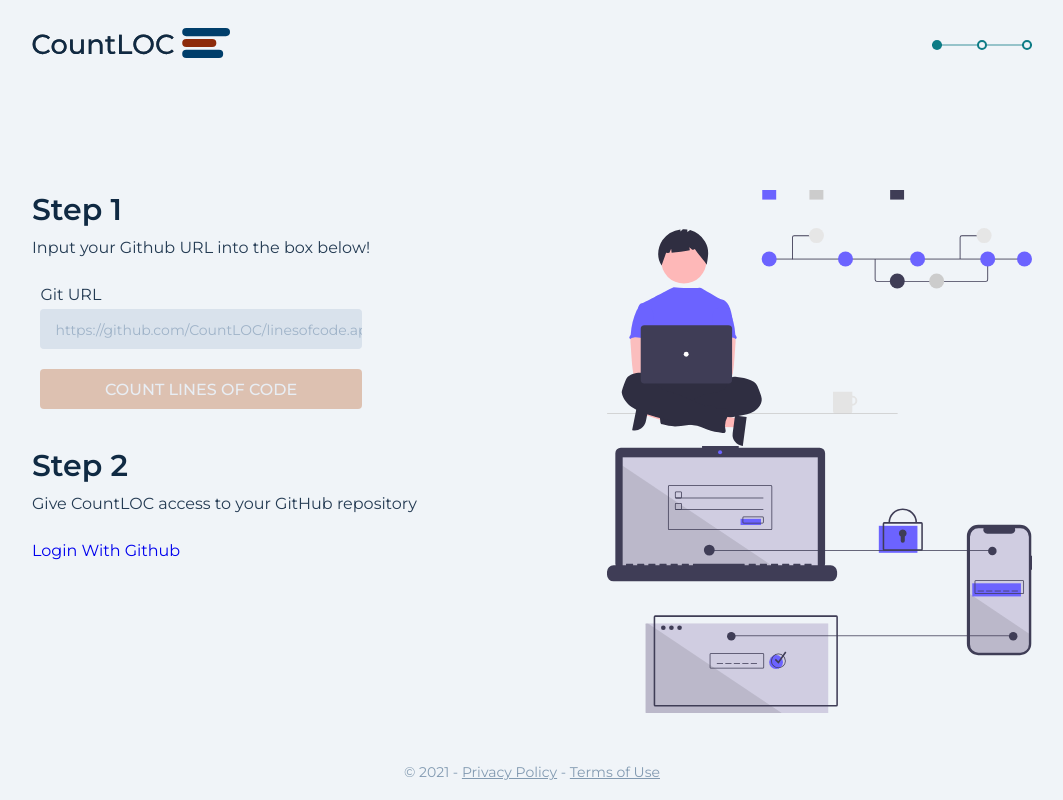
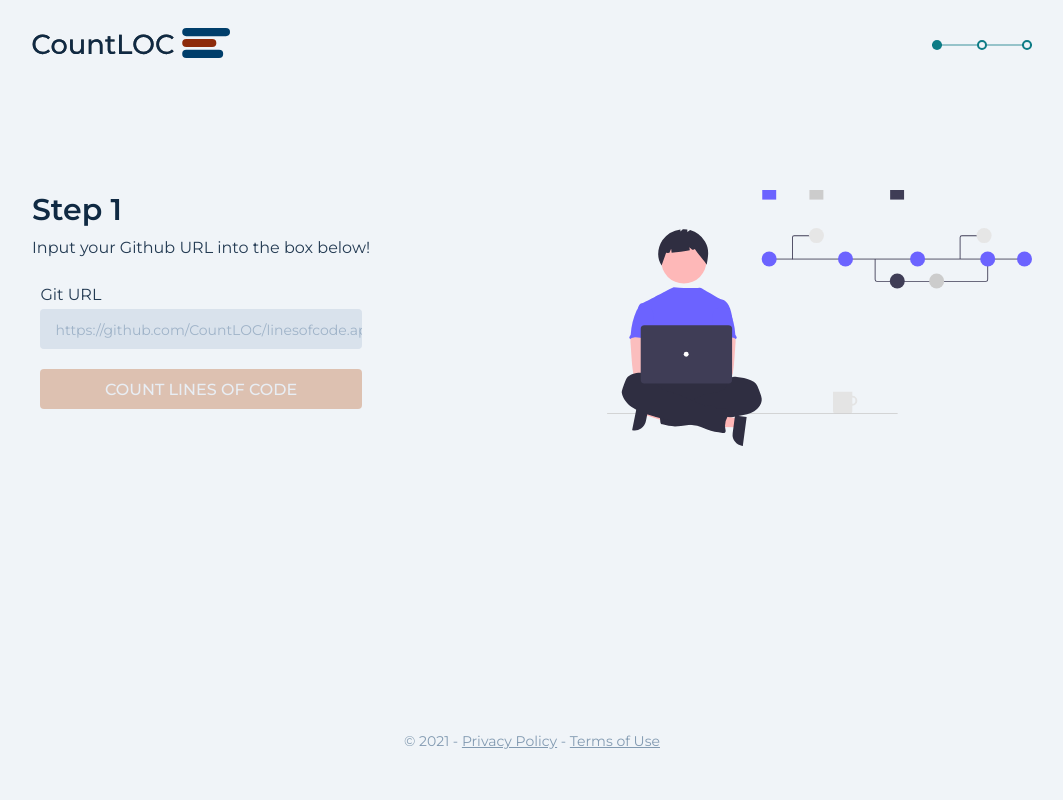
Before and after one commit to CountLOC/linesofcode.app, a PHP site: page /app/ in a window 1280 px wide. Shown: the whole page, without its empty margins (108-1171 px from the left). Run offline with PHP 8.4, Linux system fonts and the light colour scheme; style sheets or scripts are compiled from the project's sources.

Commit message:
Some big styling updates to make way for the transitions

```diff
--- /dev/null
+++ b/scss/partials/_app.scss
@@ -0,0 +1,28 @@
+[data-page] {
+
+	transition: 150ms all;
+	height: 100%;
+	width: 100%;
+	position: absolute;
+	top: 0px;
+	left: 0px;
+
+	&[hidden] {
+		visibility: hidden;
+		opacity: 0;
+	}
+
+}
+
+#appPageMain {
+	margin-top: 100px;
+	flex: 1;
+	position: relative;
+
+}
+
+@media all and (max-width: 950px) {
+	#appPageMain {
+		margin-top: 50px;
+	}
+}
--- a/scss/partials/_footer.scss
+++ b/scss/partials/_footer.scss
@@ -1,5 +1,7 @@
 #sticky-footer-wrap {
 	flex: 1 0 auto;
+	display: flex;
+	flex-flow: column nowrap;
 }
 
 footer {
--- a/scss/partials/_home.scss
+++ b/scss/partials/_home.scss
@@ -32,6 +32,7 @@
 	.assets {
 
 		justify-content: flex-end;
+		align-items: flex-start;
 
 		img {
 			max-width: 85%;
--- a/scss/style.scss
+++ b/scss/style.scss
@@ -1,5 +1,6 @@
 @import "partials/base";
 @import "partials/header";
 @import "partials/home";
+@import "partials/app";
 @import "partials/forms";
 @import "partials/footer";
--- a/view/pages/app.php
+++ b/view/pages/app.php
@@ -1,4 +1,4 @@
-<main class="max-width" id="homePageMain">
+<main class="max-width" id="appPageMain">
 
 	<section class="content" data-page="1">
 
@@ -19,7 +19,7 @@
 
 	</section>
 
-	<section class="content" data-page="2">
+	<section class="content" data-page="2" hidden>
 
 		<div class="words">
 			<h1 style="margin-bottom: 5px;">Step 2</h1>
```
